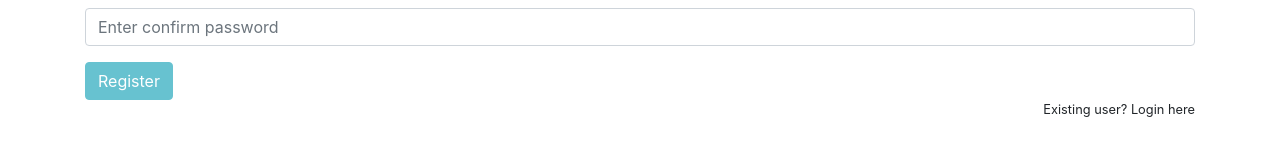
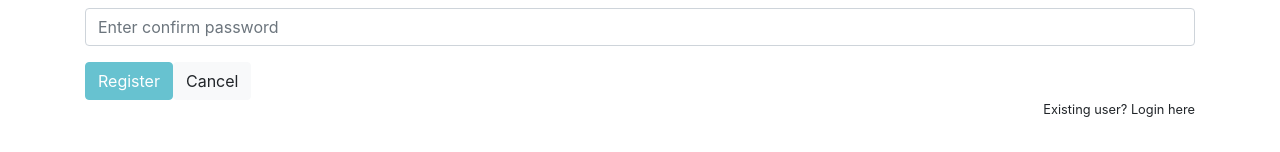
Before and after one commit to Dhekra-Zribi/angularApp, an Angular app: page /registration in a window 1280 px wide. Shown: the part 368-520 px from the top of the page. Built offline with nearby package versions, Linux system fonts and the light colour scheme.

Commit message:
update form

```diff
--- a/src/app/resgistration/resgistration.component.html
+++ b/src/app/resgistration/resgistration.component.html
@@ -28,6 +28,7 @@
       <input type="password" class="form-control" placeholder="Enter password" name="password" [(ngModel)]="user.password" required #password="ngModel"
       [class.is-invalid]="password.invalid && password.touched"
       >
+      <!--<small class="text-danger" *ngIf="password.errors.minlength">Password must be at least 6 characters</small>-->
       <small class="text-danger" [class.d-none]="password.valid || password.untouched">password is required field!</small>
     </div>
 
@@ -40,6 +41,7 @@
     </div>
 
     <button [disabled]="Registrationform.form.invalid" type="submit" class="btn btn-info">Register</button>
+    <button  type="reset" class="btn btn-light">Cancel</button>
   </form>
   <!--<small class="float-right" (click)="gotoregistration()">New user? Register here</small>-->
   <small class="float-right btextual" [routerLink]="['/login']">Existing user? Login here</small>
--- a/src/app/sms.ts
+++ b/src/app/sms.ts
@@ -1,8 +1,8 @@
 export class Sms {
     id:number;
-    shortMessage:String;
-    sourceAddr:String;
-    destAddr:String;
+    shortMessage:string;
+    sourceAddr:string;
+    destAddr:string;
     constructor(){
      }
 }
--- a/src/app/transciver/transciver.component.html
+++ b/src/app/transciver/transciver.component.html
@@ -37,5 +37,6 @@
       </div>
 
       <button [disabled]="sendSmsform.form.invalid" type="submit" class="btn btn-info">Send Sms</button>
+      <button  type="reset" class="btn btn-light">Cancel</button>
     </form>
   </div>
--- a/src/app/transciver/transciver.component.ts
+++ b/src/app/transciver/transciver.component.ts
@@ -11,7 +11,9 @@ import { TranscieverService } from '../transciever.service';
 export class TransciverComponent implements OnInit {
 
   sms= new Sms();
-  constructor(private _service : TranscieverService, private _route : Router) { }
+  constructor(private _service : TranscieverService, private _route : Router
+    //,private sendSmsform : NgForm
+    ) { }
 
   ngOnInit(): void {
   }
@@ -21,6 +23,7 @@ export class TransciverComponent implements OnInit {
     data => {
       console.log("Message send");
      //this._route.navigate(['/sms']);
+     //this.sendSmsform.reset();
     },
     error => {
       console.log("exception occured");
```
Also changed, not shown: src/app/resgistration/resgistration.component.ts (+42 -2 lines). Lines whose indentation alone changed are shown as unchanged.
